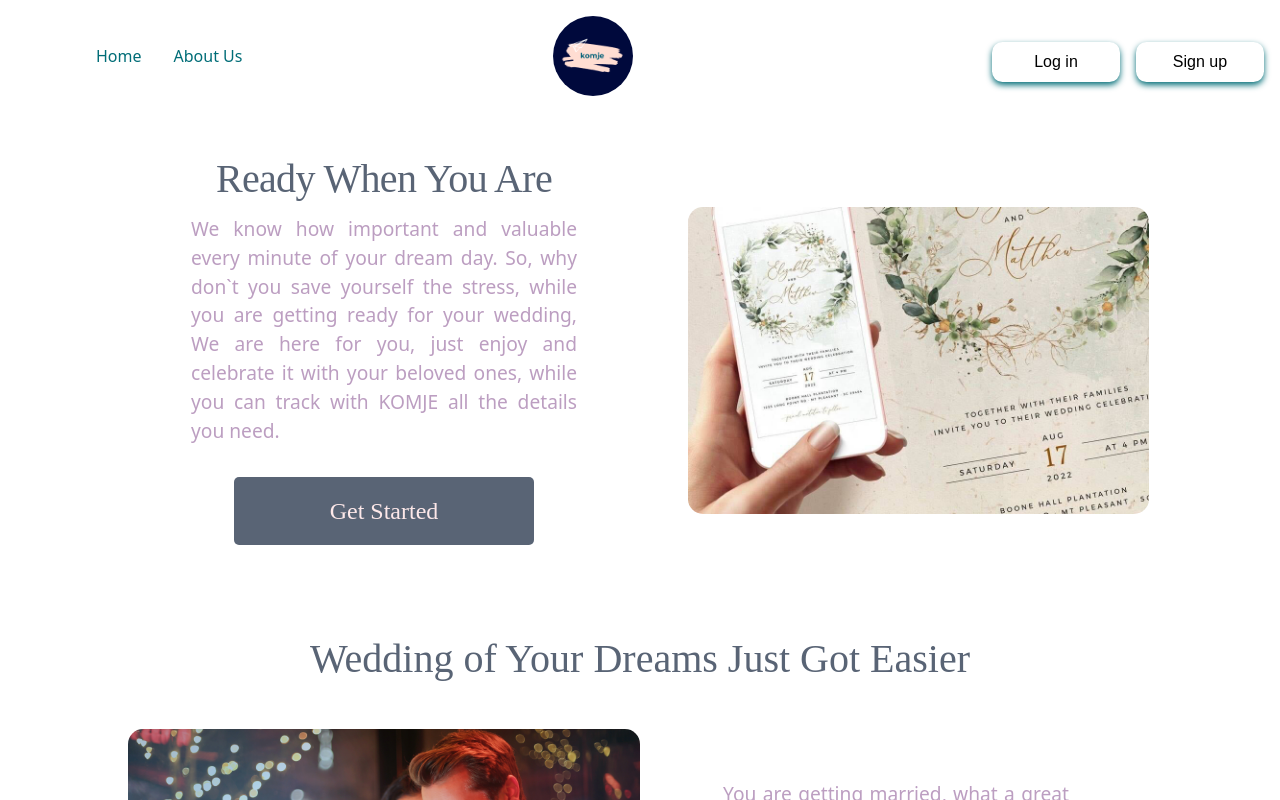
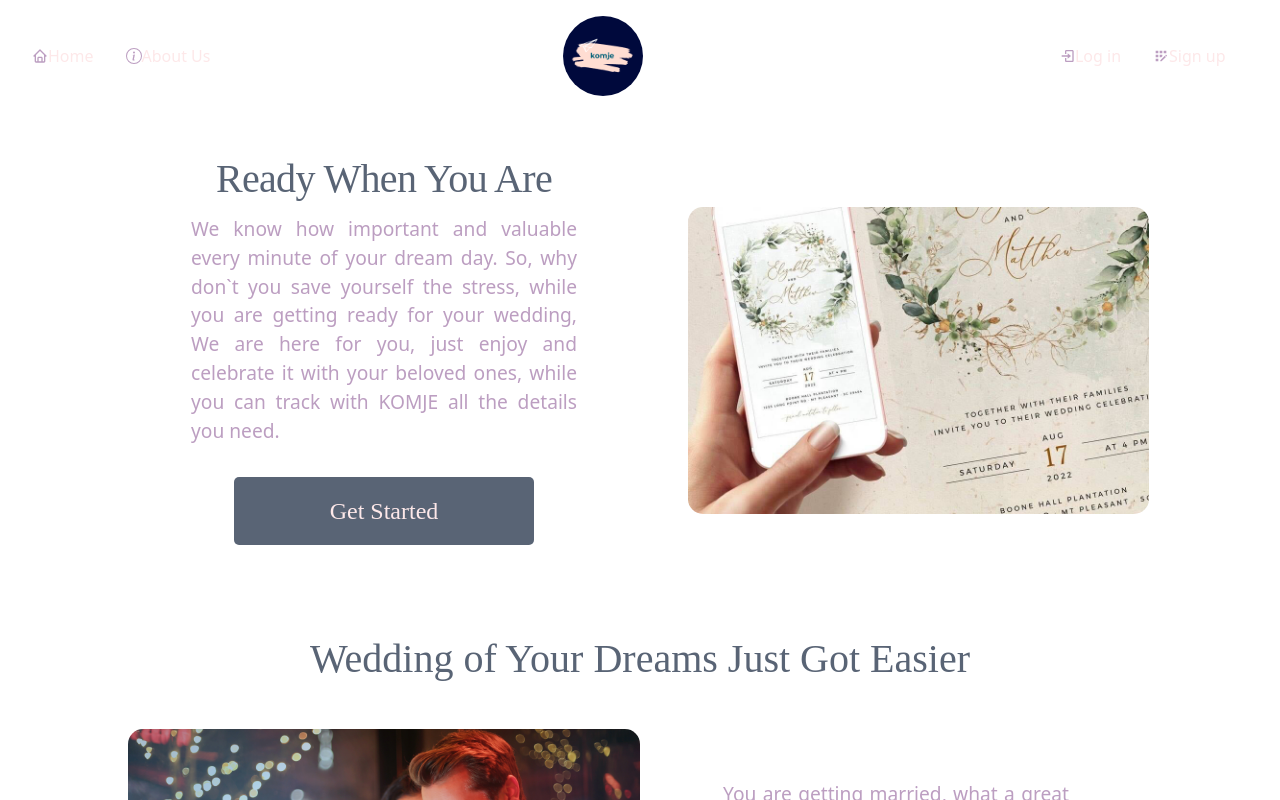
Before and after one commit to Mones-Hamd/FinalProjectHYF, a React app in the folder client/: page / in a window 1280 px wide. Shown: the top 800 px of the page. Built offline with nearby package versions, Linux system fonts and the light colour scheme.

Commit message:
edit users buttons action to links

```diff
--- a/client/src/components/Nav/Nav.jsx
+++ b/client/src/components/Nav/Nav.jsx
@@ -6,9 +6,12 @@ import "./nav.css";
 import { FaBars } from "react-icons/fa";
 import { AiOutlineClose } from "react-icons/ai";
 import { useNavigate } from "react-router-dom";
-
+import { BiHome, BiLogIn, BiLogOut } from "react-icons/bi";
 import { useAuth } from "../../hooks/useAuth";
-
+import { IoCreateOutline } from "react-icons/io5";
+import { BsInfoCircle } from "react-icons/bs";
+import { MdAppRegistration } from "react-icons/md";
+import { CgProfile } from "react-icons/cg";
 const Nav = () => {
   const [sidebar, setSidebar] = useState(false);
   const { user, logout } = useAuth();
@@ -22,30 +25,35 @@ const Nav = () => {
   const showSidebar = () => setSidebar(!sidebar);
 
   return (
-    <div>
+    <div className="nav-container">
       <IconContext.Provider value={{ color: "#000000" }}>
         <div className="nav-bar">
-          <div className="links">
+          <div className="navbar-links">
             {!isAuthenticated && (
-              <div className="links">
+              <>
                 <Link to="/" className="links">
+                  <BiHome color="#bc9ec1" className="nav-icons" />
                   Home
                 </Link>
                 <Link to="/aboutUs" className="links">
+                  <BsInfoCircle color="#bc9ec1" className="nav-icons" />
                   About Us
                 </Link>
-              </div>
+              </>
             )}
 
             {isAuthenticated && (
               <>
                 <Link to="/homePage" className="links">
+                  <BiHome color="#bc9ec1" className="nav-icons" />
                   Home
                 </Link>
                 <Link to="/createForm" className="links">
+                  <IoCreateOutline color="#bc9ec1" className="nav-icons" />
                   Create Form
                 </Link>
                 <Link to="/aboutUs" className="links">
+                  <BsInfoCircle color="#bc9ec1" className="nav-icons" />
                   About Us
                 </Link>
               </>
@@ -61,25 +69,30 @@ const Nav = () => {
           <ul className="navbar-buttons">
             {!isAuthenticated ? (
               <>
-                <Link to="/login">
-                  <button className="navbar-button">Log in</button>
+                <Link to="/login" className="links">
+                  <BiLogIn color="#bc9ec1" className="nav-icons" />
+                  Log in
                 </Link>
-                <Link to="/register">
-                  <button className="navbar-button">Sign up</button>
+                <Link to="/register" className="links">
+                  <MdAppRegistration color="#bc9ec1" className="nav-icons" />
+                  Sign up
                 </Link>
               </>
             ) : (
               <>
                 {user && user.username && (
                   <div className="user-name-nav">
-                    <p className="user-name-nav">Hello {user.username}</p>
+                    <CgProfile color="#bc9ec1" className="nav-icons" />
+                    {user.username}
                   </div>
                 )}
-                <Link to="/login">
+                <Link to="/login" className="right-links">
                   {user ? (
-                    <button className="button-hamburger" onClick={logout}>
+                    <span className="links " onClick={logout}>
+                      {" "}
+                      <BiLogOut color="#bc9ec1" className="nav-icons" />
                       Log Out
-                    </button>
+                    </span>
                   ) : (
                     <button className="navbar-button" onClick={goLogin}>
                       {" "}
@@ -104,17 +117,21 @@ const Nav = () => {
                   <Link to="/" className="user-name-hamburger">
                     {user.username}
                   </Link>
-                  <button className="button-hamburger" onClick={logout}>
-                    Log out
-                  </button>
+                  <span className="links-hamburger " onClick={logout}>
+                    {" "}
+                    <BiLogOut color="#bc9ec1" className="nav-icons" />
+                    Log Out
+                  </span>
                 </>
               ) : (
                 <>
-                  <Link to="/login">
-                    <button className="button-hamburger">Log in</button>
+                  <Link to="/login" className="links-hamburger">
+                    <BiLogIn color="#bc9ec1" className="nav-icons" />
+                    Log in
                   </Link>
-                  <Link to="/register">
-                    <button className="button-hamburger">Signup</button>
+                  <Link to="/register" className="links-hamburger">
+                    <MdAppRegistration color="#bc9ec1" className="nav-icons" />
+                    Sign up
                   </Link>
                 </>
               )}
--- a/client/src/components/Nav/nav.css
+++ b/client/src/components/Nav/nav.css
@@ -11,12 +11,19 @@
   --light-orange-colour: #ffddd2;
   --black-colour: #000;
 }
+body {
+  width: 100%;
+}
+.nav-container {
+  width: 100%;
+}
 .nav-bar {
   background-color: rgba(255, 255, 255, 0.5);
   height: 4rem;
   display: flex;
   justify-content: space-between;
   align-items: center;
+  width: 97%;
 }
 
 .menu {
@@ -52,7 +59,13 @@
 .buttons-hamburger {
   display: flex;
   justify-content: space-between;
-  margin-right: 4rem;
+  align-items: center;
+}
+.links-hamburger {
+  margin: 12px 50px 0 1px;
+  text-decoration: none;
+  list-style: none;
+  color: #006d77;
 }
 .navbar-button {
   background-color: linear-gradient(
@@ -98,14 +111,27 @@
   transform: scale(1.02);
   color: var(--dark-colour);
 }
-
+.navbar-links {
+  display: none;
+  justify-content: space-between;
+}
 .links {
   height: 5rem;
   align-self: flex-start;
-  align-items: center;
   display: none;
   text-decoration: none;
   list-style: none;
+  color: #006d77;
+  align-items: center;
+  justify-content: space-between;
+  transition: 0.3s ease-in-out;
+}
+.links:hover {
+  transform: scale(1.04);
+  text-decoration: underline;
+  background-color: var(--primary-color);
+  border-radius: var(--border-radius-btn-input);
+  color: #006d77;
 }
 
 .navbar-text {
@@ -163,7 +189,7 @@
 }
 
 .user-name-nav {
-  color: var(--dark-color);
+  color: var(--primary-light-color);
   font-family: "Poppins", sans-serif;
   font-size: 1.3em;
   /* margin-top: 0.8rem; */
@@ -172,20 +198,18 @@
   margin-right: 0.5rem;
 }
 
-.user-name-nav p {
-  margin-bottom: 0px;
-}
-
 .user-name-hamburger {
-  color: var(--dark-colour);
+  color: var(--primary-light-color);
   font-family: "Poppins", sans-serif;
   font-size: 1.3em;
   list-style: none;
   text-decoration: none;
   padding-top: 1rem;
 }
-
-@media only screen and (min-width: 1000px) {
+.right-links {
+  text-decoration: none;
+}
+@media only screen and (min-width: 850px) {
   .hamburger {
     display: none;
   }
@@ -195,13 +219,17 @@
     height: 7rem;
     padding: 1.1rem 0;
   }
+  .navbar-links {
+    display: flex;
+  }
   .links {
     display: flex;
     align-self: center;
     height: 2rem;
     font-size: 1rem;
     margin-left: 2rem;
-    color: var(--dark-color);
+    text-decoration: none;
+    color: var(--primary-light-color);
   }
   .menu {
     display: none;
@@ -220,6 +248,11 @@
     justify-content: flex-start;
     margin: 0rem 1rem 0rem 0rem;
     font-size: 0.9rem;
+  }
+}
+@media only screen and (min-width: 1000px) {
+  .right-links {
+    display: flex;
   }
 }
 
```
Also changed, not shown: 1 other file (tests, documents, lock files or other folders).
